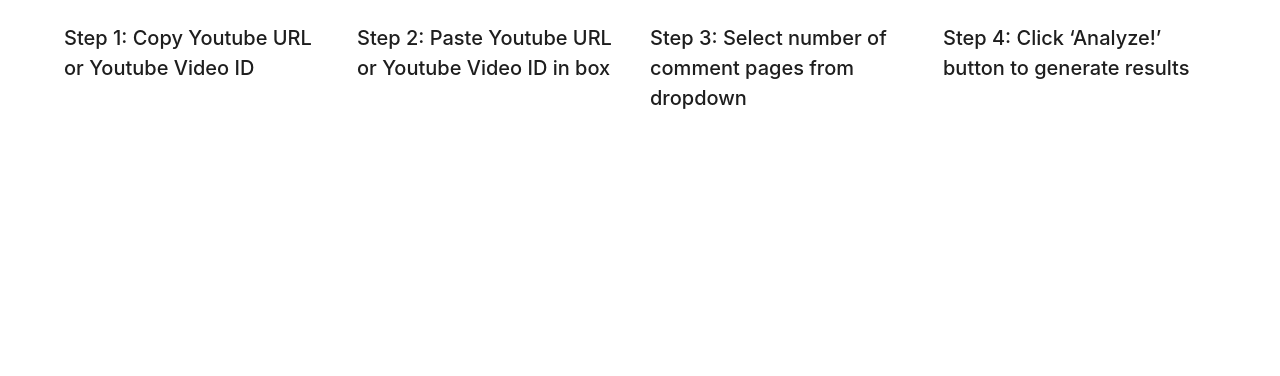
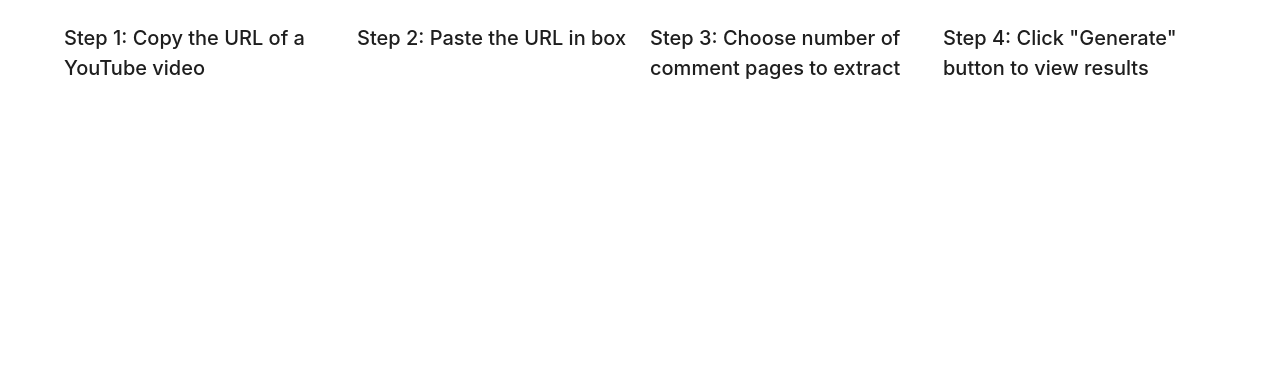
Before and after one commit to AndrewHsu0730/YouTube-Comment-Analyzer, a Flask app: page /views/tutorial in a window 1280 px wide; the page is wider, and only the part inside the window is pictured. Shown: the part 424-800 px from the top of that part. Run offline with Flask 3, Linux system fonts and the light colour scheme; the visitor is signed in with stand-in values (Sample User, id 1); parts of the project's set-up code (start-up, migrations or seed data) failed here and were passed over.

Commit message:
Fix code issues

```diff
--- a/demo.py
+++ /dev/null
@@ -1,2 +0,0 @@
-a = "ash"
-b = print(a)
--- a/manage.py
+++ b/manage.py
@@ -14,16 +14,16 @@ def drop_tables():
         db.drop_all()
 
 # Insert New Record to Video
-def new_video(user_id,title,url,views,likes,dislikes,word):
+def new_video(user_id,title,url,views,likes,dislikes,score,word):
     new_video = Video()
     new_video.title = title
     new_video.url = url
     new_video.views = views
     new_video.likes = likes
     new_video.dislikes = dislikes
+    new_video.score = score
     new_video.word = word
     new_video.date = datetime.now().strftime("%Y-%m-%d %H:%M")
-    print(new_video.date)
     user = User.query.get(user_id)
     user.videos.append(new_video)
     db.session.commit()
--- a/models.py
+++ b/models.py
@@ -24,6 +24,7 @@ class Video(db.Model):
     views = mapped_column(Integer, nullable=False)
     likes = mapped_column(Integer, nullable=False)
     dislikes = mapped_column(Integer, nullable=False)
+    score = mapped_column(Numeric, nullable=False)
     word = mapped_column(Text, nullable=False)
     date = mapped_column(String(10), nullable=False)
     user_id = mapped_column(Integer, ForeignKey('user.id'), nullable=False)
--- a/routes/html.py
+++ b/routes/html.py
@@ -49,8 +49,8 @@ def read_url():
     word_comments,comments = getComment(vid, pages) # Process comments
     if  word_comments or comments:
         most_occured_word = max(word_comments, key=word_comments.get) #Get mosr common word in
-        new_video(current_user.id,getTitle(vid),url,view_count,like_count,dislike_count,most_occured_word)
-        sentimentDict = calculateScore(comments)
+        sentimentDict, avg_score = calculateScore(comments)
+        new_video(current_user.id,getTitle(vid),url,view_count,like_count,dislike_count,avg_score,most_occured_word)
         getAllChart(word_comments,sentimentDict,current_user.id,url)
     else:
         return render_template("/html/dashboard.html", wordcloud =  url_for('static', filename = 'images/error.png') ,title = title)
--- a/templates/html/tutorial.html
+++ b/templates/html/tutorial.html
@@ -8,25 +8,25 @@
         <article class="step">
           <div class="step-content">
             <img loading="lazy" src="https://cdn.builder.io/api/v1/image/assets/TEMP/7a5aaac36fd40d957f231ed8160464452a174b84a40cd003b04e0a89a21234c2?apiKey=d701f690dbe24973ace64990fb8b9564&" alt="Step 1 Image" class="step-image" />
-            <div class="step-text">Step 1: Copy Youtube URL or Youtube Video ID</div>
+            <div class="step-text">Step 1: Copy the URL of a YouTube video</div>
           </div>
         </article>
         <article class="step">
           <div class="step-content">
             <img loading="lazy" src="https://cdn.builder.io/api/v1/image/assets/TEMP/7a5aaac36fd40d957f231ed8160464452a174b84a40cd003b04e0a89a21234c2?apiKey=d701f690dbe24973ace64990fb8b9564&" alt="Step 2 Image" class="step-image" />
-            <div class="step-text">Step 2: Paste Youtube URL or Youtube Video ID in box</div>
+            <div class="step-text">Step 2: Paste the URL in box</div>
           </div>
         </article>
         <article class="step">
           <div class="step-content">
             <img loading="lazy" src="https://cdn.builder.io/api/v1/image/assets/TEMP/7a5aaac36fd40d957f231ed8160464452a174b84a40cd003b04e0a89a21234c2?apiKey=d701f690dbe24973ace64990fb8b9564&" alt="Step 3 Image" class="step-image" />
-            <div class="step-text">Step 3: Select number of comment pages from dropdown</div>
+            <div class="step-text">Step 3: Choose number of comment pages to extract</div>
           </div>
         </article>
         <article class="step">
           <div class="step-content">
             <img loading="lazy" src="https://cdn.builder.io/api/v1/image/assets/TEMP/7a5aaac36fd40d957f231ed8160464452a174b84a40cd003b04e0a89a21234c2?apiKey=d701f690dbe24973ace64990fb8b9564&" alt="Step 4 Image" class="step-image" />
-            <div class="step-text">Step 4: Click ‘Analyze!’ button to generate results</div>
+            <div class="step-text">Step 4: Click "Generate" button to view results</div>
           </div>
         </article>
       </div>
--- a/test_models.py
+++ /dev/null
@@ -1,4 +0,0 @@
-import pytest
-from sqlalchemy.orm import mapped_column, relationship
-from database import db
-from sqlalchemy import Integer, String
```
Also changed, not shown: analyzer.py (+8 -2 lines), app.py (line endings or trailing spaces), templates/html/history.html (added).
